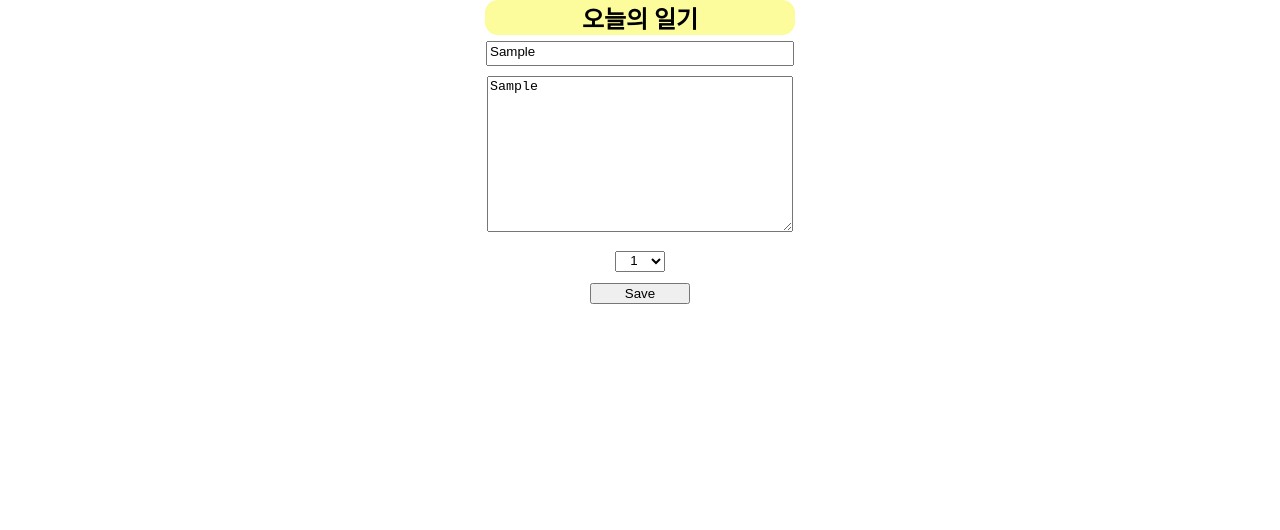
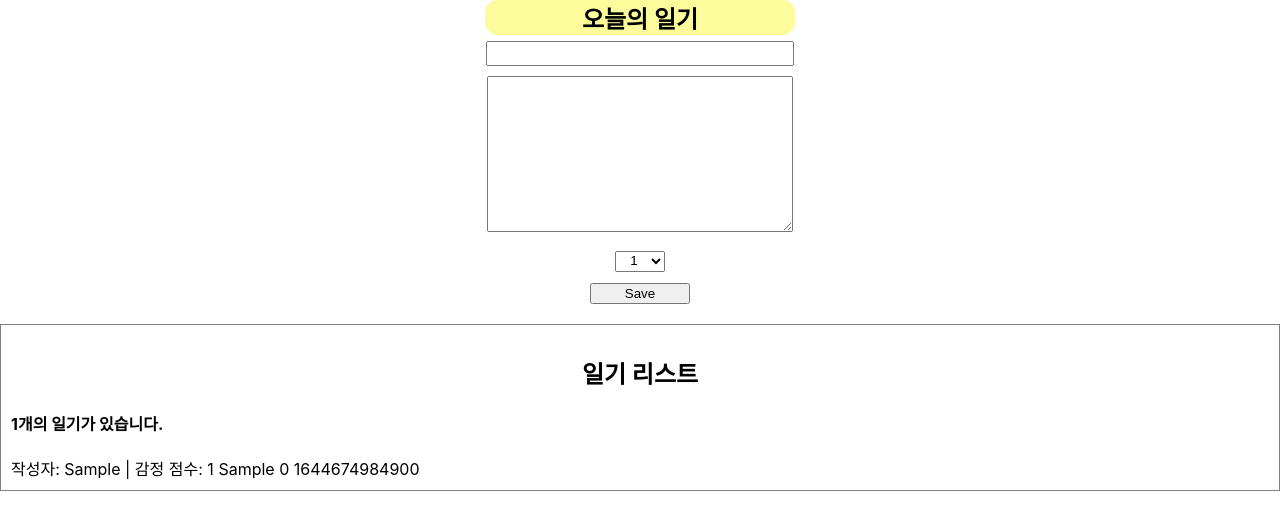
Before and after one commit to HEUNNN/React_review, a React (Create React App) app in the folder diaryreview/: page / in a window 1280 px wide. Both pictures are taken after typing "Sample", "Sample" into the empty fields and a click on the button "Save". Shown: the top 530 px of the page. Built offline with nearby package versions, Linux system fonts and the light colour scheme.

Commit message:
2022/2/12 diary review ... ing

```diff
--- a/diaryreview/src/App.css
+++ b/diaryreview/src/App.css
@@ -33,3 +33,11 @@
   margin-bottom: 10px;
   cursor: pointer;
 }
+.DiaryList {
+  border: 1px solid gray;
+  padding: 10px;
+  margin-top: 10px;
+}
+.DiaryList h2 {
+  text-align: center;
+}
--- a/diaryreview/src/App.js
+++ b/diaryreview/src/App.js
@@ -1,10 +1,27 @@
+import { useRef, useState } from "react";
 import "./App.css";
 import DiaryEditor from "./DiaryEditor";
+import DiaryList from "./DiaryList";
 
 function App() {
+  const [data, setData] = useState([]);
+  const targetId = useRef(0);
+  const onCreateLst = (author, content, emotion) => {
+    const created_date = new Date().getTime();
+    const newItem = {
+      author,
+      content,
+      emotion,
+      created_date,
+      id: targetId.current,
+    };
+    targetId.current += 1; //다음 순번에 저장될 일기 데이터의 아이디 값을 +1 해둠
+    setData([newItem, ...data]);
+  };
   return (
     <div className="App">
-      <DiaryEditor />
+      <DiaryEditor onCreateLst={onCreateLst} />
+      <DiaryList diaryLst={data} />
     </div>
   );
 }
--- a/diaryreview/src/DiaryEditor.js
+++ b/diaryreview/src/DiaryEditor.js
@@ -1,17 +1,19 @@
 import { useRef, useState } from "react";
-const DiaryEditor = () => {
+const DiaryEditor = ({ onCreateLst }) => {
   const [state, setState] = useState({
+    //useState를 사용하기 위한 선언(정의)
     author: "",
     content: "",
     emotion: 1,
   });
-  const handleSate = (e) => {
+  const handleState = (e) => {
     const { name, value } = e.target; //비구조화
     setState({
       ...state,
       [name]: value, //useState({}) 내부의 객체 author, content, emotion 값을 최신화 해줌
     });
   };
+
   const inputAuthor = useRef();
   const textareaContent = useRef();
   const handleSubmit = () => {
@@ -23,7 +25,14 @@ const DiaryEditor = () => {
       return;
     }
     console.log(state);
+    onCreateLst(state.author, state.content, state.emotion);
     alert("저장 성공");
+    setState({
+      //저장 후 다시 초기화
+      author: "",
+      content: "",
+      emotion: "1",
+    });
   };
 
   return (
@@ -33,7 +42,7 @@ const DiaryEditor = () => {
         <input
           name="author"
           value={state.author}
-          onChange={handleSate}
+          onChange={handleState}
           ref={inputAuthor}
         ></input>
       </div>
@@ -41,12 +50,12 @@ const DiaryEditor = () => {
         <textarea
           name="content"
           value={state.content}
-          onChange={handleSate}
+          onChange={handleState}
           ref={textareaContent}
         />
       </div>
       <div>
-        <select name="emotion" value={state.emotion} onChange={handleSate}>
+        <select name="emotion" value={state.emotion} onChange={handleState}>
           <option value={1}>1</option>
           <option value={2}>2</option>
           <option value={3}>3</option>
--- /dev/null
+++ b/diaryreview/src/DiaryItem.js
@@ -0,0 +1,15 @@
+const DiaryItem = ({ elem }) => {
+  console.log("diaryItem test", elem.author);
+  return (
+    <div className="DiaryItem">
+      <div className="info">
+        <span>
+          작성자: {elem.author} | 감정 점수: {elem.emotion} {elem.content}{" "}
+          {elem.id} {elem.created_date}
+        </span>
+      </div>
+    </div>
+  );
+};
+
+export default DiaryItem;
--- /dev/null
+++ b/diaryreview/src/DiaryList.js
@@ -0,0 +1,19 @@
+import DiaryItem from "./DiaryItem";
+const DiaryList = ({ diaryLst }) => {
+  return (
+    <div className="DiaryList">
+      <h2>일기 리스트</h2>
+      <h4>{diaryLst.length}개의 일기가 있습니다.</h4>
+      <div>
+        {diaryLst.map((elem) => (
+          //elem을 DiaryItem에 하나씩 보내줌 -> elem이 무엇인지 생각해보기
+          <DiaryItem elem={elem}></DiaryItem>
+        ))}
+      </div>
+    </div>
+  );
+};
+DiaryList.defaultProps = {
+  diaryLst: [],
+};
+export default DiaryList;
```
Also changed, not shown: 1 other file (tests, documents, lock files or other folders).
